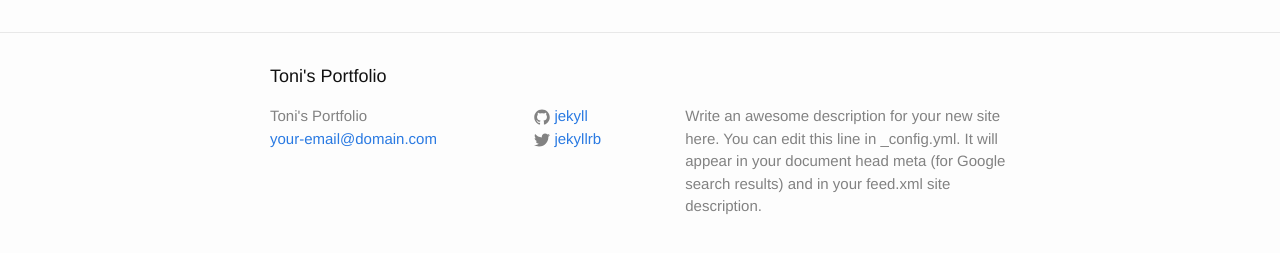
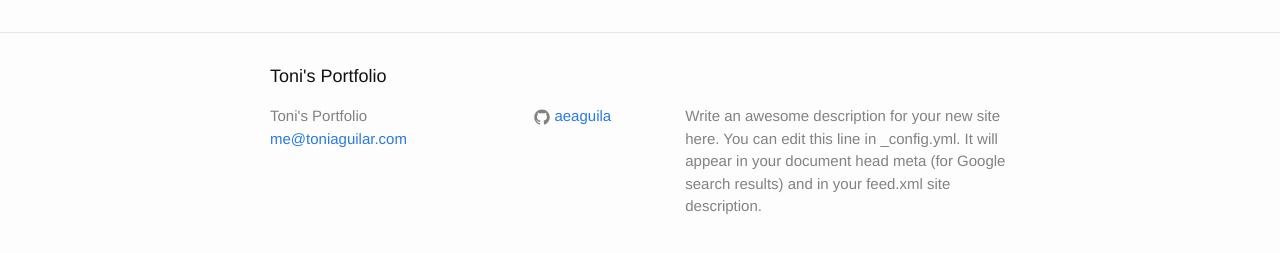
Before and after one commit to aeaguila/aeaguila.github.io, a Jekyll site: the page built from index.html, in a window 1280 px wide. Shown: the part 264-517 px from the top of the page. Built offline with Jekyll 4.4.1, drawn with Linux system fonts in a browser that asks for light colours.

Commit message:
removed _site from repo, added to .gitignore, small tweaks to config.yml

```diff
--- a/_config.yml
+++ b/_config.yml
@@ -1,14 +1,14 @@
 # Site settings
 title: Toni's Portfolio
-email: your-email@domain.com
+email: me@toniaguilar.com
 description: > # this means to ignore newlines until "baseurl:"
   Write an awesome description for your new site here. You can edit this
   line in _config.yml. It will appear in your document head meta (for
   Google search results) and in your feed.xml site description.
 baseurl: "" # the subpath of your site, e.g. /blog/
-url: "http://yourdomain.com" # the base hostname & protocol for your site
-twitter_username: jekyllrb
-github_username:  jekyll
+url: "http://toniaguilar.com" # the base hostname & protocol for your site
+twitter_username:
+github_username:  aeaguila
 
 # Build settings
 markdown: kramdown
```
Also changed, not shown: 9 other files.
